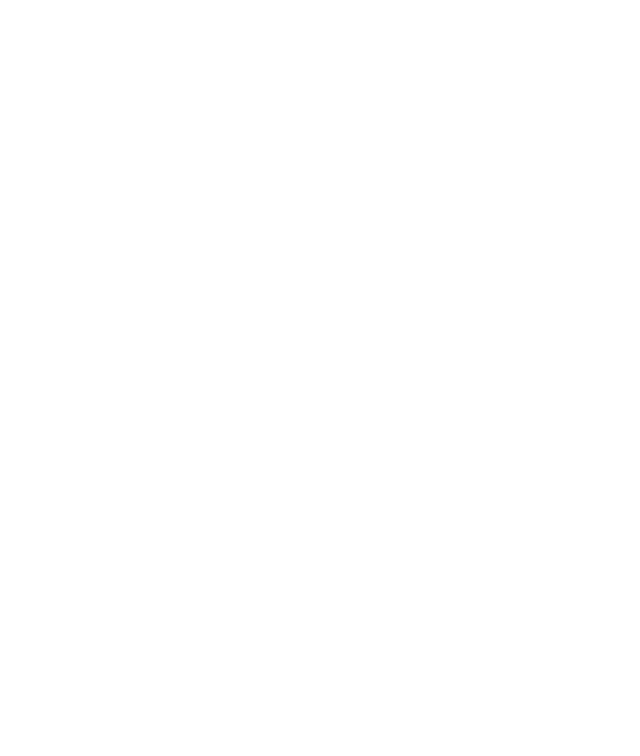
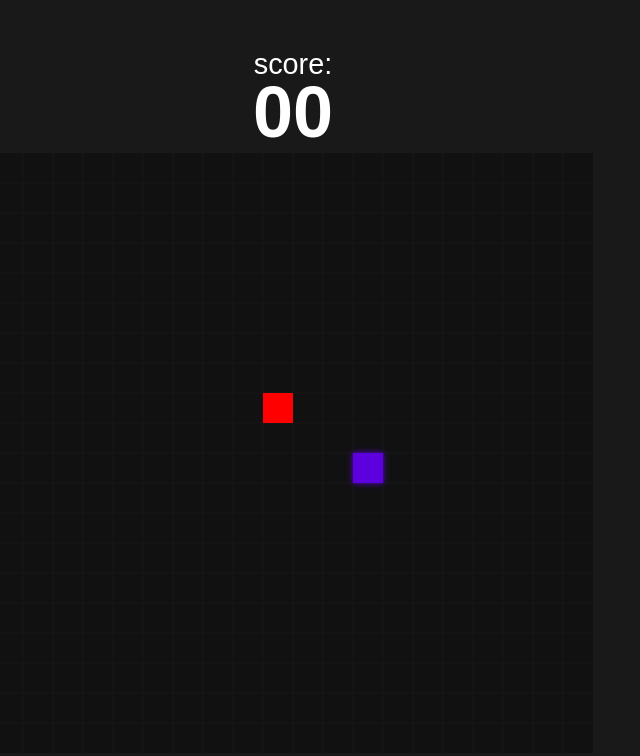
Before and after one commit to jorgetbg/Becker, a plain HTML site: page Jogos Digitais/Jogo da Cobrinha/index.html in a window 1280 px wide. Shown: the whole page, without its empty margins (347-987 px from the left). Drawn offline with nearby package versions, Linux system fonts and the light colour scheme.

Commit message:
completo

```diff
--- a/Jogos Digitais/Jogo da Cobrinha/css/style.css
+++ b/Jogos Digitais/Jogo da Cobrinha/css/style.css
@@ -0,0 +1,70 @@
+@import url("https://fonts.googleapis.com/css2?family=Poppins:wght@300;400;500;600;700;800&display=swap");
+
+* {
+    margin: 0;
+    padding: 0;
+    box-sizing: border-box;
+    font-family: "Poppings", sans-serif;
+}
+
+body {
+    background-color: #191919;
+    display: flex;
+    min-height: 100vh;
+    align-items: center;
+    justify-content: center;
+    flex-direction: column;
+    color: white;
+}
+
+canvas {
+    background-color: #111;
+}
+
+.score {
+    display: flex;
+    flex-direction: column;
+    align-items: center;
+    font-size: 1.8rem;
+}
+
+.score--value {
+    font-weight: 700;
+    font-size: 4.5rem;
+    display: block;
+    margin-top: -10px;
+}
+
+.menu-screen {
+    position: absolute;
+    display: none;
+    flex-direction: column;
+    align-items: center;
+    z-index: 1;
+}
+
+.game-over {
+    text-transform: uppercase;
+    font-weight: 700;
+    font-size: 3rem;
+}
+
+.final-score {
+    font-weight: 500;
+    font-size: 1.5rem;
+}
+
+.btn-play {
+    border: none;
+    border-radius: 100px;
+    padding: 10px 15px 10px 12px;
+    font-size: 1rem;
+    font-weight: 600;
+    color: #333;
+    margin-top: 40px;
+    display: flex;
+    align-items: center;
+    justify-content: center;
+    gap: 5px;
+    cursor: pointer;
+}
--- a/Jogos Digitais/Jogo da Cobrinha/index.html
+++ b/Jogos Digitais/Jogo da Cobrinha/index.html
@@ -1,11 +1,32 @@
 <!DOCTYPE html>
-<html lang="pt-br">
+<html lang="en">
 <head>
     <meta charset="UTF-8">
+    <meta http-equiv="X-UA-Compatible" content="IE=edge">
     <meta name="viewport" content="width=device-width, initial-scale=1.0">
-    <title>Document</title>
+
+    <link rel="stylesheet" href="https://fonts.googleapis.com/css2?family=Material+Symbols+Outlined:opsz,wght,FILL,GRAD@20..48,100..700,0..1,-50..200" />
+    <link rel="stylesheet" href="./css/style.css">
+
+    <title>Snake Game</title>
 </head>
 <body>
+    <div class="score">score: <span class="score--value">00</span></div>
 
+    <div class="menu-screen">
+        <span class="game-over">game over</span>
+        <span class="final-score">score <span>00</span></span>
+
+        <button class="btn-play">
+            <span class="material-symbols-outlined">
+                play_circle
+            </span>
+
+            Jogar novamente
+        </button>
+    </div>
+
+    <canvas width="600" height="600"></canvas>
+    <script src="./js/script.js"></script>
 </body>
 </html>
--- a/Jogos Digitais/Jogo da Cobrinha/js/script.js
+++ b/Jogos Digitais/Jogo da Cobrinha/js/script.js
@@ -0,0 +1,198 @@
+const canvas = document.querySelector("canvas")
+const ctx = canvas.getContext("2d")
+
+const score = document.querySelector(".score--value")
+const finalScore = document.querySelector(".final-score > span")
+const menu = document.querySelector(".menu-screen")
+const buttonPlay = document.querySelector(".btn-play")
+
+const audio = new Audio("../assets/audio.mp3")
+
+const size = 30
+
+const initialPosition = { x: 270, y: 240 }
+
+let snake = [initialPosition]
+
+const incrementScore = () => {
+    score.innerText = +score.innerText + 10
+}
+
+const randomNumber = (min, max) => {
+    return Math.round(Math.random() * (max - min) + min)
+}
+
+const randomPosition = () => {
+    const number = randomNumber(0, canvas.width - size)
+    return Math.round(number / 30) * 30
+}
+
+const randomColor = () => {
+    const red = randomNumber(0, 255)
+    const green = randomNumber(0, 255)
+    const blue = randomNumber(0, 255)
+
+    return `rgb(${red}, ${green}, ${blue})`
+}
+
+const food = {
+    x: randomPosition(),
+    y: randomPosition(),
+    color: randomColor()
+}
+
+let direction, loopId
+
+const drawFood = () => {
+    const { x, y, color } = food
+
+    ctx.shadowColor = color
+    ctx.shadowBlur = 6
+    ctx.fillStyle = color
+    ctx.fillRect(x, y, size, size)
+    ctx.shadowBlur = 0
+}
+
+const drawSnake = () => {
+    ctx.fillStyle = "#ddd"
+
+    snake.forEach((position, index) => {
+        if (index == snake.length - 1) {
+            ctx.fillStyle = "red"
+        }
+
+        ctx.fillRect(position.x, position.y, size, size)
+    })
+}
+
+const moveSnake = () => {
+    if (!direction) return
+
+    const head = snake[snake.length - 1]
+
+    if (direction == "right") {
+        snake.push({ x: head.x + size, y: head.y })
+    }
+
+    if (direction == "left") {
+        snake.push({ x: head.x - size, y: head.y })
+    }
+
+    if (direction == "down") {
+        snake.push({ x: head.x, y: head.y + size })
+    }
+
+    if (direction == "up") {
+        snake.push({ x: head.x, y: head.y - size })
+    }
+
+    snake.shift()
+}
+
+const drawGrid = () => {
+    ctx.lineWidth = 1
+    ctx.strokeStyle = "#191919"
+
+    for (let i = 30; i < canvas.width; i += 30) {
+        ctx.beginPath()
+        ctx.lineTo(i, 0)
+        ctx.lineTo(i, 600)
+        ctx.stroke()
+
+        ctx.beginPath()
+        ctx.lineTo(0, i)
+        ctx.lineTo(600, i)
+        ctx.stroke()
+    }
+}
+
+const chackEat = () => {
+    const head = snake[snake.length - 1]
+
+    if (head.x == food.x && head.y == food.y) {
+        incrementScore()
+        snake.push(head)
+        audio.play()
+
+        let x = randomPosition()
+        let y = randomPosition()
+
+        while (snake.find((position) => position.x == x && position.y == y)) {
+            x = randomPosition()
+            y = randomPosition()
+        }
+
+        food.x = x
+        food.y = y
+        food.color = randomColor()
+    }
+}
+
+const checkCollision = () => {
+    const head = snake[snake.length - 1]
+    const canvasLimit = canvas.width - size
+    const neckIndex = snake.length - 2
+
+    const wallCollision =
+        head.x < 0 || head.x > canvasLimit || head.y < 0 || head.y > canvasLimit
+
+    const selfCollision = snake.find((position, index) => {
+        return index < neckIndex && position.x == head.x && position.y == head.y
+    })
+
+    if (wallCollision || selfCollision) {
+        gameOver()
+    }
+}
+
+const gameOver = () => {
+    direction = undefined
+
+    menu.style.display = "flex"
+    finalScore.innerText = score.innerText
+    canvas.style.filter = "blur(2px)"
+}
+let speed=100
+const gameLoop = () => {
+    clearInterval(loopId)
+
+    ctx.clearRect(0, 0, 600, 600)
+    drawGrid()
+    drawFood()
+    moveSnake()
+    drawSnake()
+    chackEat()
+    checkCollision()
+
+    loopId = setTimeout(() => {
+        gameLoop()
+    }, speed)
+}
+
+gameLoop()
+
+document.addEventListener("keydown", ({ key }) => {
+    if (key == "ArrowRight" && direction != "left") {
+        direction = "right"
+    }
+
+    if (key == "ArrowLeft" && direction != "right") {
+        direction = "left"
+    }
+
+    if (key == "ArrowDown" && direction != "up") {
+        direction = "down"
+    }
+
+    if (key == "ArrowUp" && direction != "down") {
+        direction = "up"
+    }
+})
+
+buttonPlay.addEventListener("click", () => {
+    score.innerText = "00"
+    menu.style.display = "none"
+    canvas.style.filter = "none"
+
+    snake = [initialPosition]
+})
```
